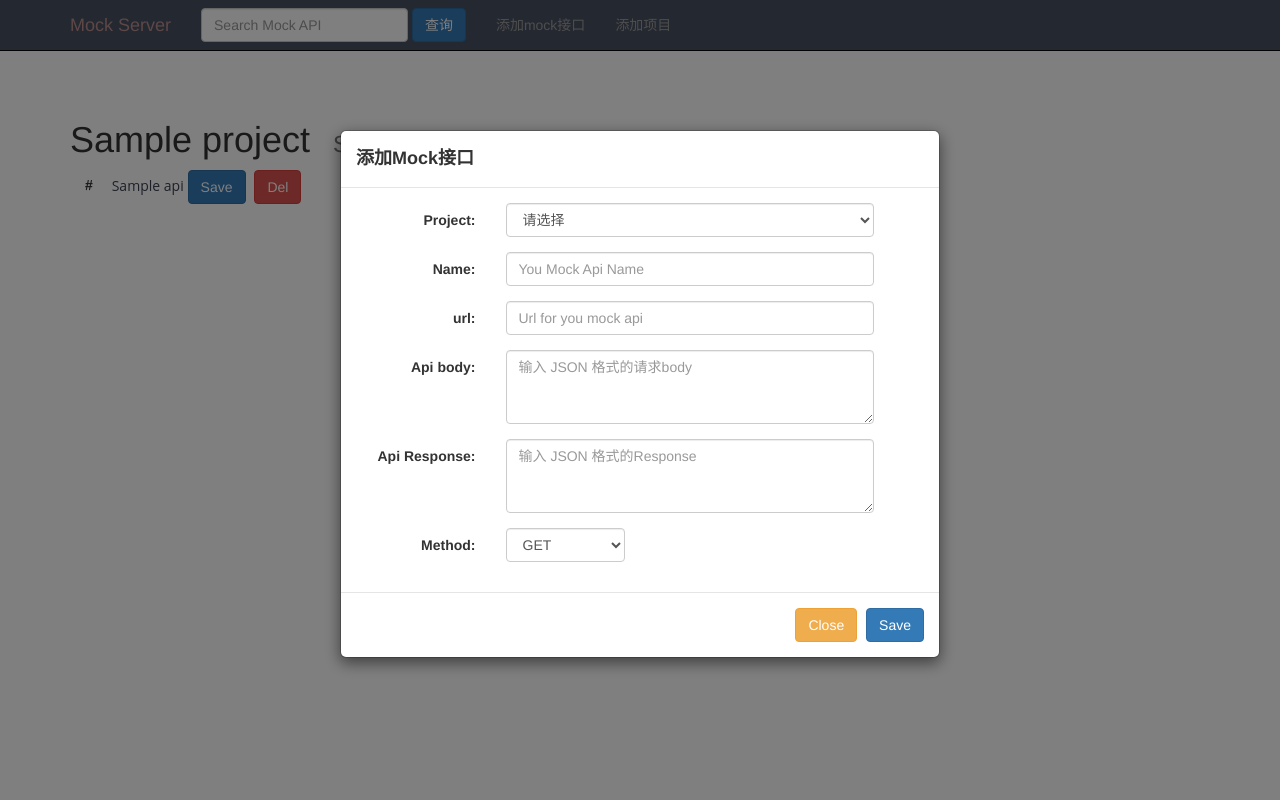
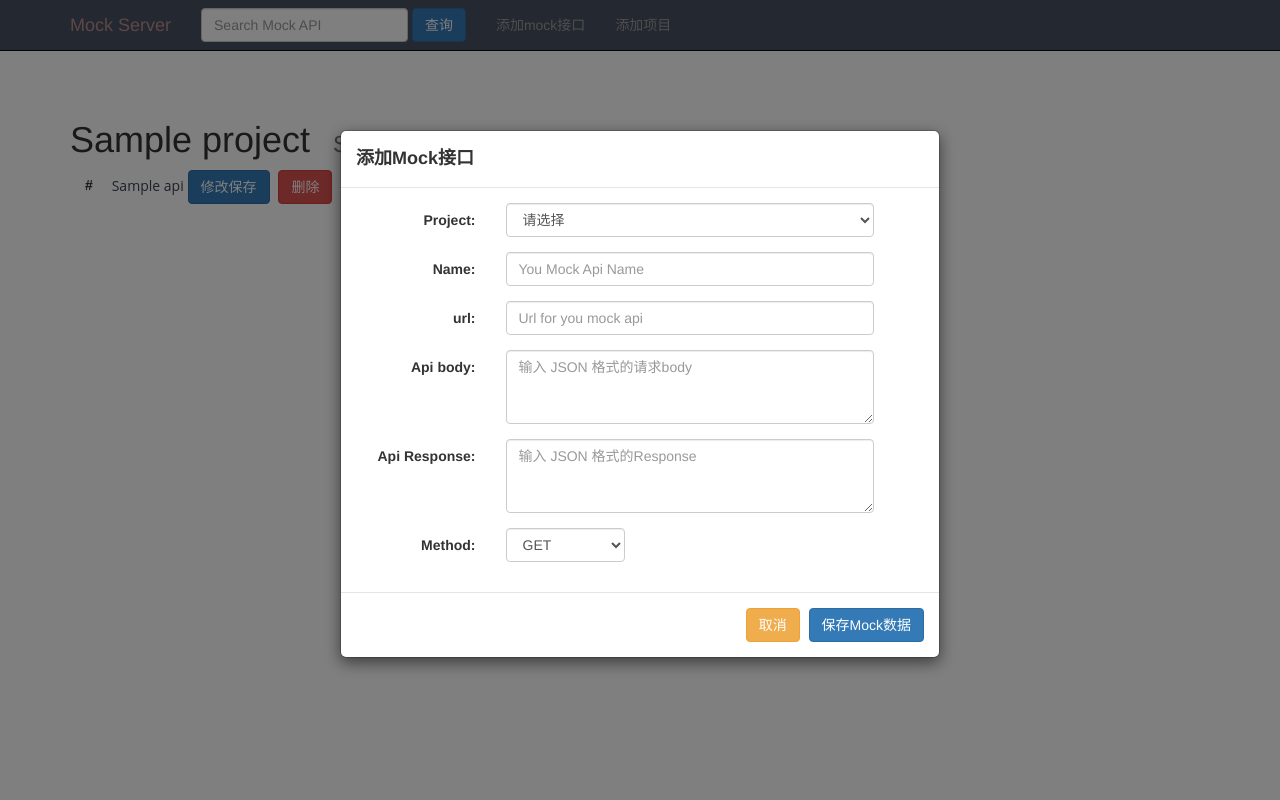
Before and after one commit to tang2606/Mock_Server, a Flask app: page /index/ in a window 1280 px wide, after a click on "添加mock接口". Run offline with Flask 2, Linux system fonts and the light colour scheme; tables that the repository leaves empty hold one stand-in row (values such as "Sample post"); some libraries are stand-ins or nearby versions.

Commit message:
调通了mock数据修改

```diff
--- a/MockServer/templates/index.html
+++ b/MockServer/templates/index.html
@@ -116,8 +116,8 @@
                 </form>
             </div>
             <div class="modal-footer">
-                <button type="button" class="btn btn-warning" data-dismiss="modal">Close</button>
-                <button type="button" class="btn btn-primary" onclick="post_mock('/mocks/')">Save</button>
+                <button type="button" class="btn btn-warning" data-dismiss="modal">取消</button>
+                <button type="button" class="btn btn-primary" onclick="post_mock('/mocks/')">保存Mock数据</button>
             </div>
         </div>
     </div>
@@ -180,15 +180,21 @@
 
             <span class="block-method block_url">{{ moo.url }}</span>
             <span class="block-summary-description">{{ moo.name }}</span>
-            <button class="btn btn-primary" onclick="put_mock_api('/mocks/{{ moo.id }}/')">Save</button>
-            <button class="btn btn-danger" style="margin-left: 5px" onclick="del_mock_api('/mocks/{{ moo.id }}/')">Del
-            </button>
+            <button class="btn btn-primary" onclick="put_mock_api('/mocks/{{ moo.id }}/')">修改保存</button>
+            <button class="btn btn-danger" style="margin-left: 5px" onclick="del_mock_api('/mocks/{{ moo.id }}/')">删除</button>
             </div>
                 <div class="block_body collapse" id="collapse_api_{{ moo.id }}">
 <pre id="code_{{ moo.id }}" class="ace_editor" style="min-height: 400px">
 <textarea>
-{{ moo.body }}
+    {
+    "body":{{ moo.body }},
+    "url":"{{ moo.url }}",
+    "name":"{{ moo.name }}",
+    "method":"{{ moo.method }}",
+    "response":{{ moo.response }}
+    }
 </textarea>
+
 </pre>
                 </div>
             {% endif %}
@@ -251,5 +257,10 @@
             });
         }
     </script>
+
+
+
+
+
 </body>
 </html>
--- a/MockServer/views.py
+++ b/MockServer/views.py
@@ -48,9 +48,24 @@ class MockApi(MethodView):
         return json.dumps(msg, ensure_ascii=False)
 
     def put(self, api_id):
-        body = json.loads(request.json)
+
         try:
-            msg = update_mock_data(api_id, **body)
+            body = json.loads(request.json)
+            print('修改保存：---》》》》》》》》》》》》》》》》》》》》》\n',body)
+
+            api_data = dict(
+                body=body.get('body'),
+                url=body.get('url'),
+                name=body.get('name'),
+                method=body.get('method'),
+                response=body.get('response')
+            )
+
+
+            print('='*100)
+            print(api_data)
+            print('='*100)
+            msg = update_mock_data(api_id, **api_data)
         except UnmappedInstanceError:
             return json.dumps(INVALID, ensure_ascii=False)
 
@@ -76,25 +91,39 @@ def dispatch_request(path):
     :return: response msg that use default or custom defined
     """
     # print('SLQ 参数')
-    # print(request.path)
+    print('请求的接口地址：',request.path)
     # print(request.method)
     m = models.Api.query.filter_by(url=request.path, method=request.method).first_or_404()
 
+    print("*" * 100)
+    print(m.response)
+    print("*" * 100)
     # print('------>>>>> ',json.loads(m.response))
     # print("*"*100)
     data = dict(
         response=json.loads(m.response),
         body=json.loads(m.body)
     )
+    print('++++++++++++++++++++++++data\n',data)
 
     return domain_server(**data)
 
 
-@app.route('/addmock/', methods=['POST', ])
+@app.route('/mocktest')
 def addmock():
-    print('1111111111111')
+    data = models.Api.query.all()
+    print(data)
+    for mock_data in data:
 
-    print('我请求的参数是', request.data)
+        return dict(
+            id=mock_data.id,
+            method=mock_data.method,
+            name=mock_data.name,
+            url=mock_data.url,
+            body=mock_data.body,
+            response=mock_data.response,
+            project_id=mock_data.project_id
+        )
 
     return {"msg":"success", "code": 200}
 
```
Also changed, not shown: MockServer/common.py (+8 -2 lines), MockServer/validator.py (+7 -4 lines), 1 other file.
